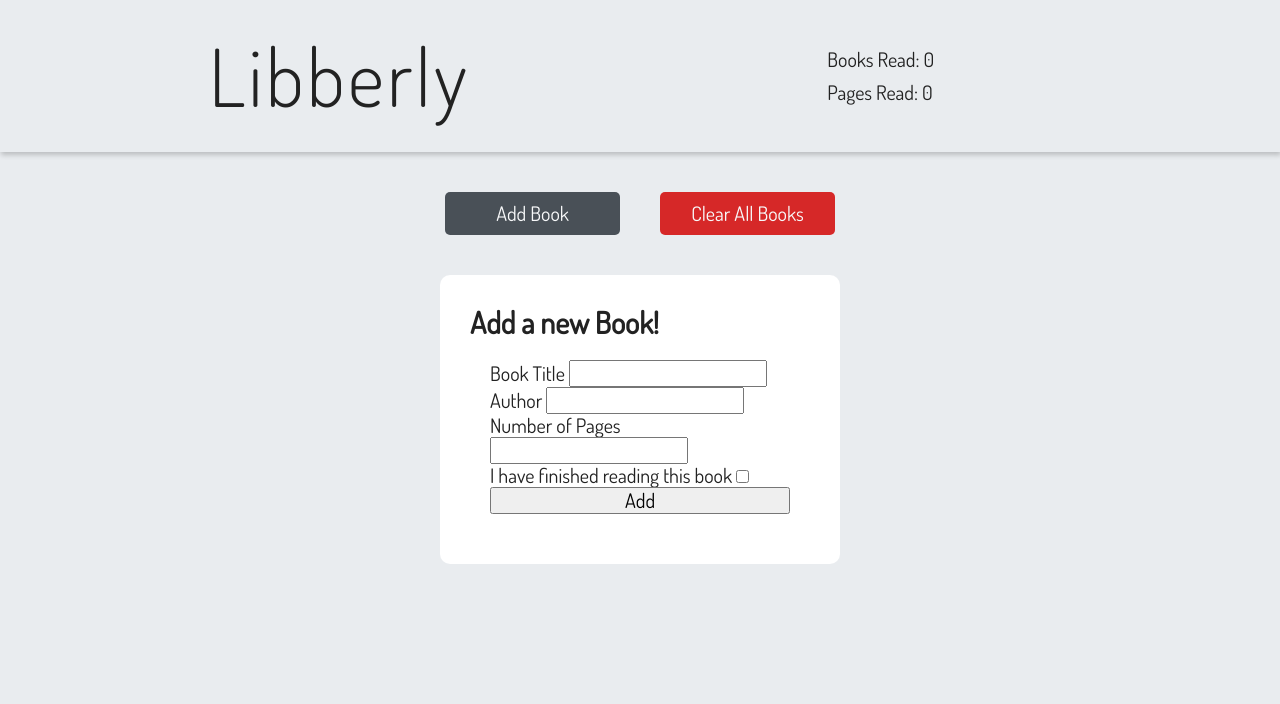
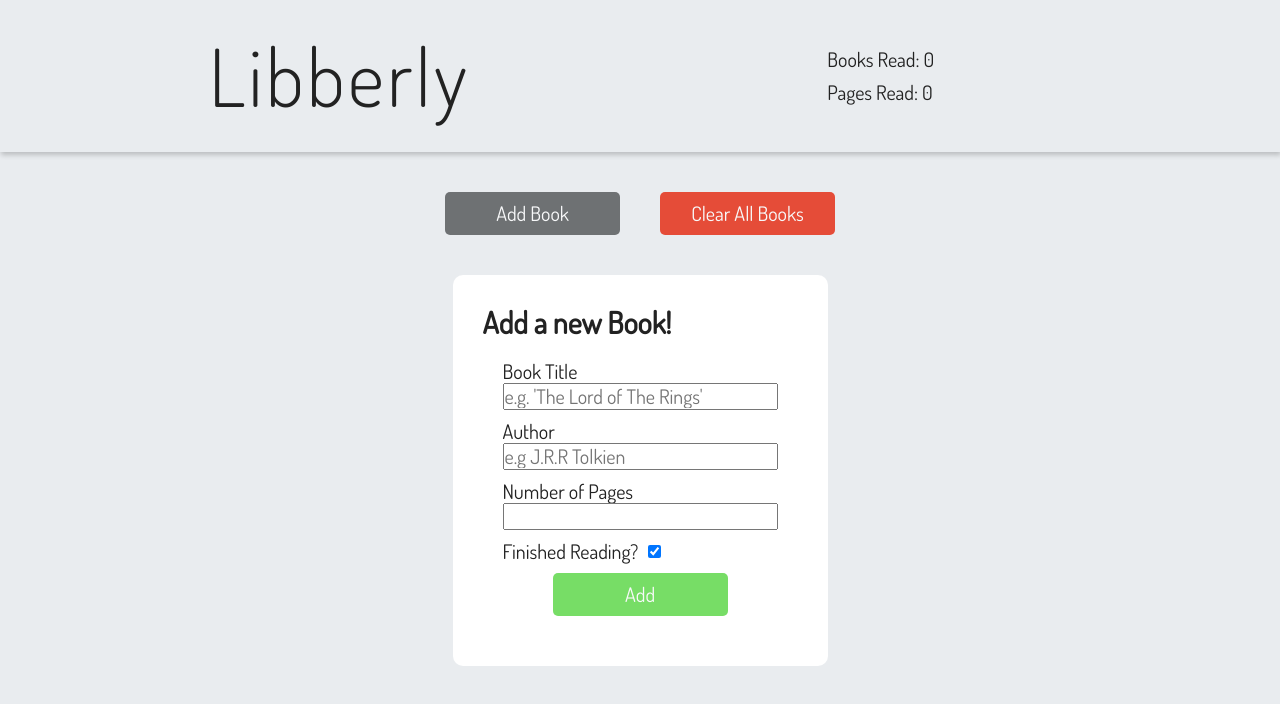
Before and after one commit to JohnSebastian3/libberly, a plain HTML site: page index.html in a window 1280 px wide. Both pictures are taken after a click on the button "Add Book". Drawn offline with Linux system fonts and the light colour scheme.

```diff
--- a/assets/css/style.css
+++ b/assets/css/style.css
@@ -59,7 +59,7 @@ body {
 
 .button {
   border:none;
-  background-color: #495057;
+  background-color: #6E7173;
   color: #f8f9fa;
   padding: 1rem 3rem;
   border-radius: 5px;
@@ -69,36 +69,50 @@ body {
 
 .button-completed {
   background-color: transparent;
-  color: #222;
-  border: 1px solid #222;
+  color: #77dd66;
+  border: 1px solid #77dd66;
+}
+
+.button-add {
+  background-color: #77dd66;
 }
 
 .button-unread {
   background-color: transparent;
-  color: #d62828;
-  border: 1px solid #d62828;
+  color: #fd706b;
+  border: 1px solid #fd706b;
+}
+
+.remove-button {
+  background-color: #6E7173;
 }
 
 .remove-all-button {
-  background-color: #d62828;
+  background-color: #e54c38;
 }
 
 .button:hover {
-  background-color: #6c757d;
+  background-color: #939799;
+}
+
+.button-add:hover {
+   background-color: #70ce5f;
 }
 
 .remove-all-button:hover {
-  background-color: #c1121f;
+  background-color: #fd706b;
 }
 
 .button-completed:hover {
   color: #f8f9fa;
+  background-color: #77dd66;
 }
 
 .button-unread:hover {
-  background-color: #d62828;
+  background-color: #fd706b;
   color: #f8f9fa;
 }
+
 
 
 /* BOOK CONTAINER */
@@ -130,7 +144,7 @@ body {
 
 /* FORM */
 .modal {
-  width: 400px;
+  width: 375px;
   margin: 0 auto;
   background-color: white;
   border-radius: 10px;
@@ -140,6 +154,22 @@ body {
   padding: 2rem;
   display: flex;
   flex-direction: column;
+  gap: 1rem;
+}
+
+.input-control {
+  display: flex;
+  flex-direction: column;
+}
+
+.checkbox {
+  flex-direction: row;
+  align-items: center;
+  gap : 1rem;
+}
+
+#submit {
+  align-self: center;
 }
 
 .hidden {
--- a/index.html
+++ b/index.html
@@ -39,21 +39,21 @@
     <form class="form">
       <div class="input-control">
         <label for="book-title">Book Title</label>
-        <input type="text" id="book-title" name="book-title" required/>
+        <input type="text" id="book-title" name="book-title" placeholder="e.g. 'The Lord of The Rings'"/>
       </div>
       <div class="input-control">
         <label for="book-author">Author</label>
-        <input type="text" id="book-author" name="book-author" required/>
+        <input type="text" id="book-author" name="book-author" placeholder="e.g J.R.R Tolkien"/>
       </div>
       <div class="input-control">
         <label for="book-pages">Number of Pages</label>
-        <input type="number" id="book-pages" name="book-pages" required/>
+        <input type="number" id="book-pages" name="book-pages"/>
       </div>
-      <div class="input-control">
-        <label for="have-read">I have finished reading this book</label>
-        <input type="checkbox" id="have-read" name="have-read" />
+      <div class="input-control checkbox">
+        <label for="have-read">Finished Reading?</label>
+        <input type="checkbox" id="have-read" name="have-read" checked />
       </div>
-      <button type="button" id="submit">Add</button>
+      <button type="submit" id="submit" class="button button-add">Add</button>
     </form>
   </div>
 
```
